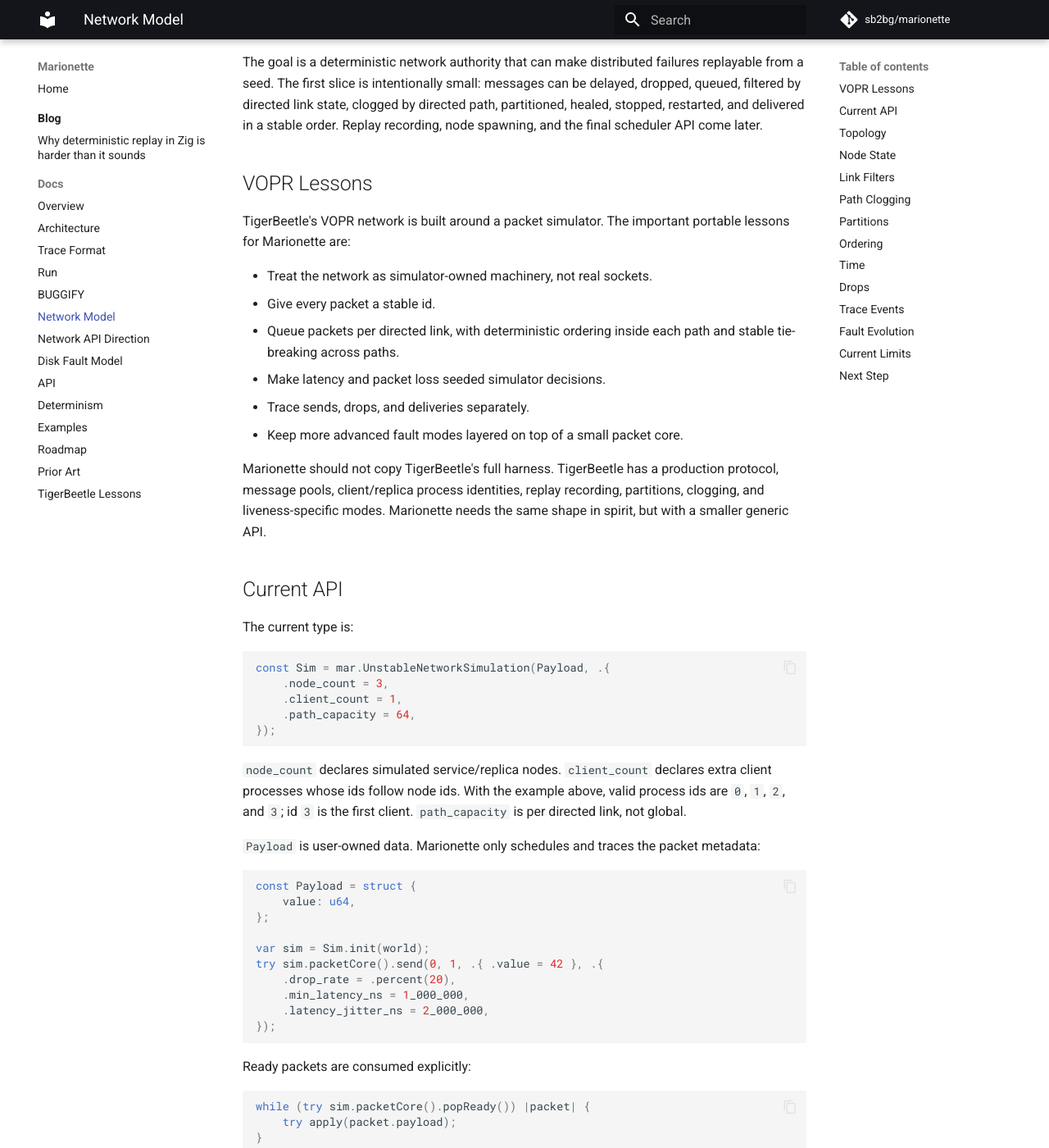
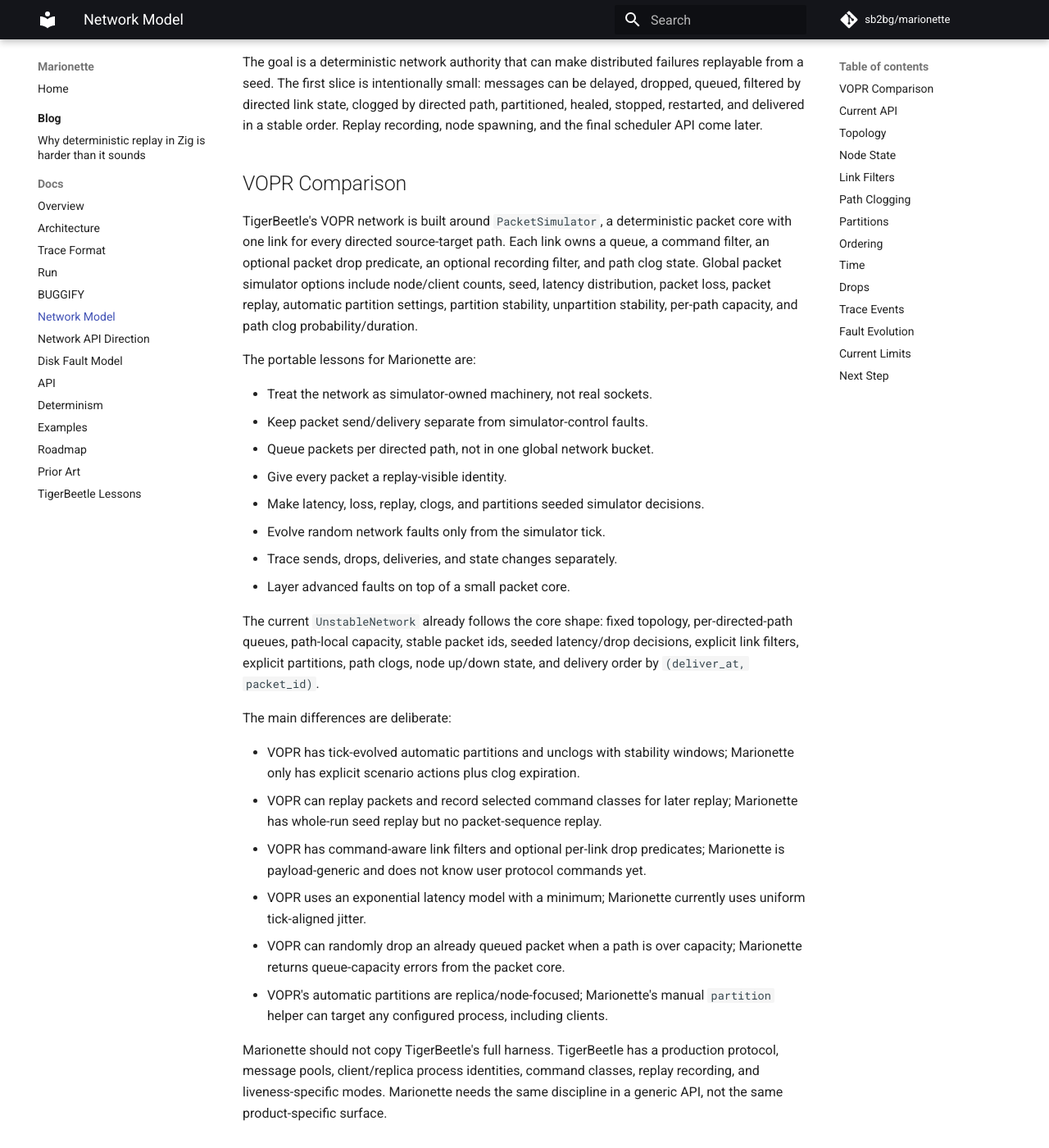
Before and after one commit to sb2bg/marionette, an MkDocs documentation site: the page built from docs/network.md, in a window 1280 px wide and 1400 px high, scrolled down 225 px. Shown: the whole window at 82% size. Built offline with MkDocs 1.6.1 and Material for MkDocs 9.7.7, drawn with Linux system fonts in a browser that asks for light colours; comment, search, counter and statistics services are not loaded; some of the changed text lies outside the part shown.

Commit message:
Update docs for network

````diff
--- a/docs/network.md
+++ b/docs/network.md
@@ -13,23 +13,51 @@ clogged by directed path, partitioned, healed, stopped, restarted, and
 delivered in a stable order. Replay recording, node spawning, and the final
 scheduler API come later.
 
-## VOPR Lessons
+## VOPR Comparison
 
-TigerBeetle's VOPR network is built around a packet simulator. The important
-portable lessons for Marionette are:
+TigerBeetle's VOPR network is built around `PacketSimulator`, a deterministic
+packet core with one link for every directed source-target path. Each link owns
+a queue, a command filter, an optional packet drop predicate, an optional
+recording filter, and path clog state. Global packet simulator options include
+node/client counts, seed, latency distribution, packet loss, packet replay,
+automatic partition settings, partition stability, unpartition stability,
+per-path capacity, and path clog probability/duration.
+
+The portable lessons for Marionette are:
 
 - Treat the network as simulator-owned machinery, not real sockets.
-- Give every packet a stable id.
-- Queue packets per directed link, with deterministic ordering inside each
-  path and stable tie-breaking across paths.
-- Make latency and packet loss seeded simulator decisions.
-- Trace sends, drops, and deliveries separately.
-- Keep more advanced fault modes layered on top of a small packet core.
+- Keep packet send/delivery separate from simulator-control faults.
+- Queue packets per directed path, not in one global network bucket.
+- Give every packet a replay-visible identity.
+- Make latency, loss, replay, clogs, and partitions seeded simulator decisions.
+- Evolve random network faults only from the simulator tick.
+- Trace sends, drops, deliveries, and state changes separately.
+- Layer advanced faults on top of a small packet core.
+
+The current `UnstableNetwork` already follows the core shape: fixed topology,
+per-directed-path queues, path-local capacity, stable packet ids, seeded
+latency/drop decisions, explicit link filters, explicit partitions, path clogs,
+node up/down state, and delivery order by `(deliver_at, packet_id)`.
+
+The main differences are deliberate:
+
+- VOPR has tick-evolved automatic partitions and unclogs with stability
+  windows; Marionette only has explicit scenario actions plus clog expiration.
+- VOPR can replay packets and record selected command classes for later
+  replay; Marionette has whole-run seed replay but no packet-sequence replay.
+- VOPR has command-aware link filters and optional per-link drop predicates;
+  Marionette is payload-generic and does not know user protocol commands yet.
+- VOPR uses an exponential latency model with a minimum; Marionette currently
+  uses uniform tick-aligned jitter.
+- VOPR can randomly drop an already queued packet when a path is over
+  capacity; Marionette returns queue-capacity errors from the packet core.
+- VOPR's automatic partitions are replica/node-focused; Marionette's manual
+  `partition` helper can target any configured process, including clients.
 
 Marionette should not copy TigerBeetle's full harness. TigerBeetle has a
-production protocol, message pools, client/replica process identities, replay
-recording, partitions, clogging, and liveness-specific modes. Marionette needs
-the same shape in spirit, but with a smaller generic API.
+production protocol, message pools, client/replica process identities, command
+classes, replay recording, and liveness-specific modes. Marionette needs the
+same discipline in a generic API, not the same product-specific surface.
 
 ## Current API
 
@@ -97,10 +125,10 @@ The topology is fixed when the network type is instantiated:
 .client_count = 1,
 ```
 
-All node-shaped APIs assert that ids are inside `0..node_count + client_count`.
+All node-shaped APIs reject ids outside `0..node_count + client_count`.
 That gives the simulator a known universe for partitions, per-link queues,
-node state, and future liveness cores. It also makes invalid topology use fail
-loudly instead of silently creating new processes by accident.
+node state, and future liveness cores. It also makes invalid topology use
+return `InvalidNode` instead of silently creating new processes by accident.
 
 Each directed path owns its own queue and enabled/disabled state. `popReady`
 scans the heads of all path queues and picks the ready packet with the lowest
@@ -234,8 +262,8 @@ map iteration order, and wall-clock time must never decide delivery order.
 
 Network latency is measured in nanoseconds, but it must align with the
 world's tick size. Phase 0 simulated time advances in whole ticks, so
-`UnstableNetwork` asserts that `min_latency_ns` and `latency_jitter_ns` are
-whole multiples of the world's tick.
+`UnstableNetwork` rejects `min_latency_ns` and `latency_jitter_ns` values that
+are not whole multiples of the world's tick.
 
 When using `UnstableNetworkSimulation`, prefer:
 
@@ -317,6 +345,25 @@ stability floor, and liveness mode can change network defaults for the rest of
 a run. The per-link queue topology exists so those faults can be added without
 rewriting the packet core again.
 
+The first fault profile should be separate from static topology:
+
+```zig
+const faults = mar.NetworkFaultOptions{
+    .packet_loss_rate = .percent(1),
+    .partition_rate = .percent(1),
+    .unpartition_rate = .percent(5),
+    .partition_min_ticks = 20,
+    .unpartition_min_ticks = 20,
+    .path_clog_rate = .percent(1),
+    .path_clog_duration_mean_ns = 50 * ns_per_ms,
+};
+```
+
+Exact names are not committed. The important split is that `NetworkOptions`
+describes what exists, while the fault profile describes how the simulator may
+perturb it during a run. Random rolls belong in `sim.tick()`, never
+`popReady`, `pendingCount`, `nextDeliveryAt`, or other observation methods.
+
 ## Current Limits
 
 `UnstableNetwork` does not yet support:
@@ -327,6 +374,10 @@ rewriting the packet core again.
 - Node spawning.
 - Probabilistic tick-evolved fault schedules.
 - Network-level default send options.
+- Command-aware or user-classified link filters.
+- Per-link drop predicates.
+- Exponential or profile-selected latency distributions.
+- Capacity-overflow policies other than returning `EventQueueFull`.
 - Event-by-event scheduler callbacks.
 - Human summary rendering.
 
@@ -335,7 +386,16 @@ smallest useful packet core before growing.
 
 ## Next Step
 
-The next high-value addition is the app-facing/control split described in
-`network-api.md`, followed by tick-evolved fault state on top of these per-link
-queues. `UnstableNetwork` is still a simulator primitive; examples should not
-teach it as the final production network surface.
+The next high-value addition before disk is a runtime network fault profile on
+top of the existing per-link queues:
+
+1. Add `NetworkFaultOptions` separate from static `NetworkOptions`.
+2. Move packet loss defaults from every send call into that profile while still
+   allowing per-send overrides for focused examples.
+3. Add tick-evolved automatic partitions with stability floors.
+4. Add tick-evolved per-path clogs with profile-selected duration.
+
+The app-facing/control split in `network-api.md` still matters, but the packet
+core is already close enough to host fault profiles. `UnstableNetwork` remains
+a simulator primitive; examples should not teach it as the final production
+network surface.
````
